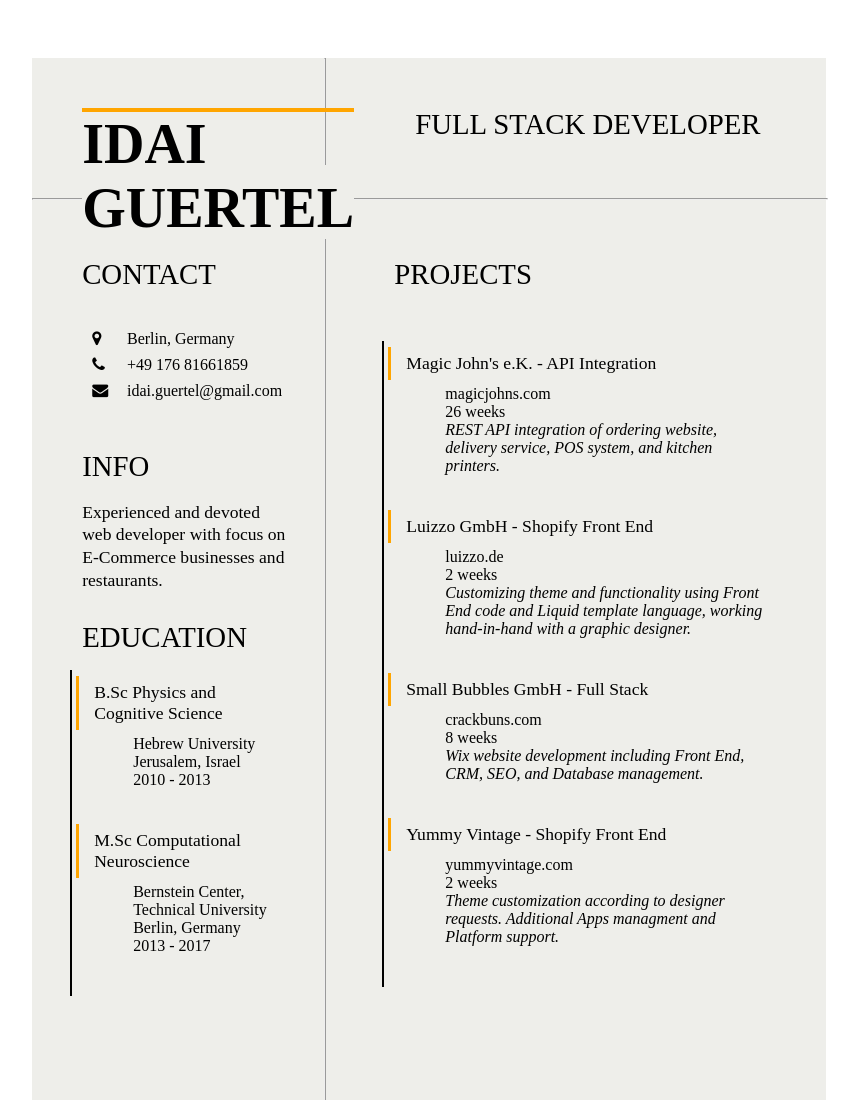
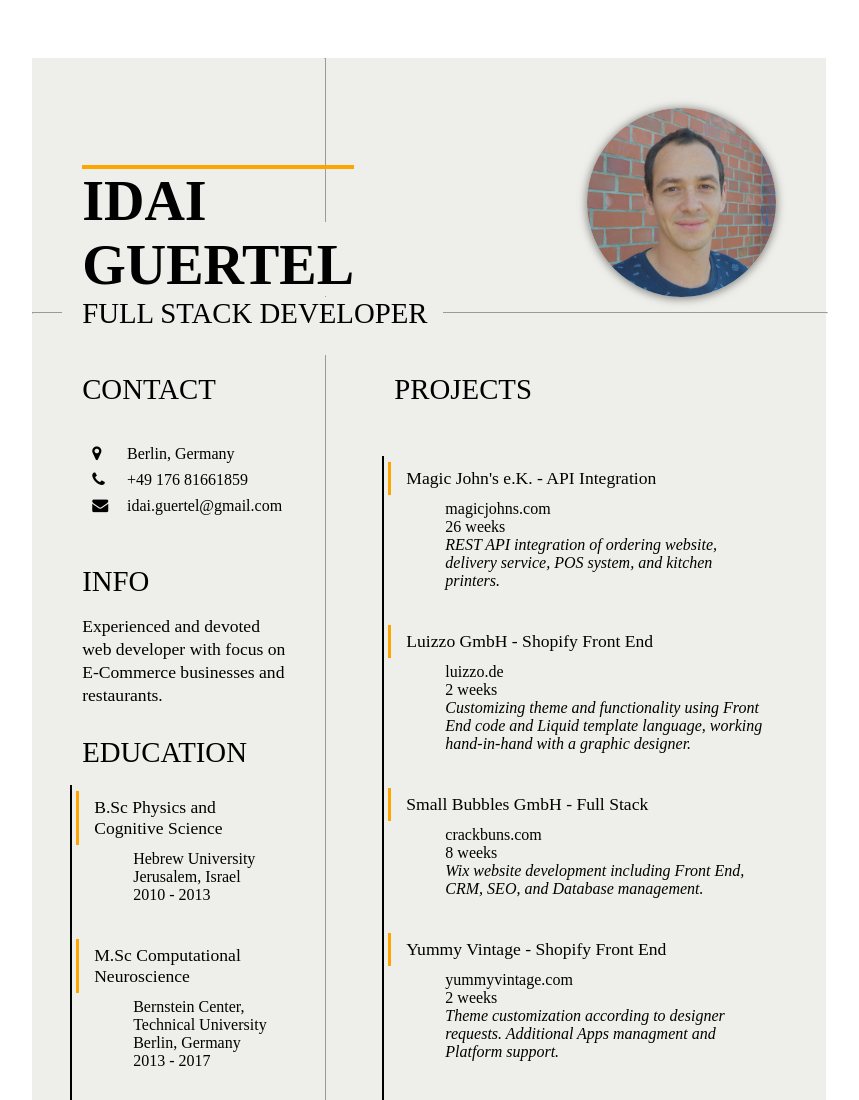
Before and after one commit to idai-guertel/idai-guertel.github.io, a plain HTML site: page index.html in a window 1280 px wide. Shown: the top 1100 px of the page, without its empty margins (211-1070 px from the left). Drawn offline with Linux system fonts and the light colour scheme.

Commit message:
Update index.html

```diff
--- a/index.html
+++ b/index.html
@@ -171,7 +171,7 @@ dd {
 
 <div class="top">
   <h1>IDAI<br><span>GUERTEL</span></h1>
-  <!-- <img src="IMG.jpg"> -->
+  <img src="IMG.jpg">
 </div>
 
 <hr class="h_line_1">
```
